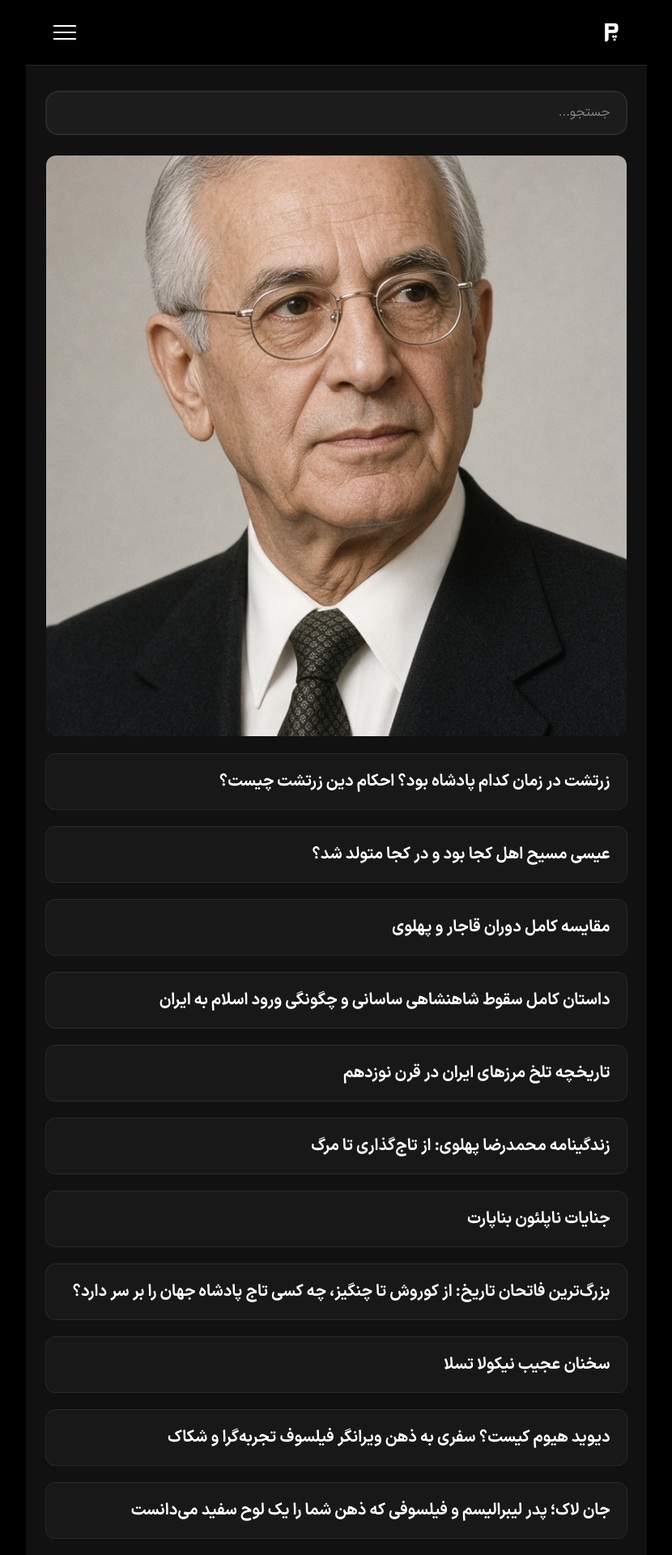
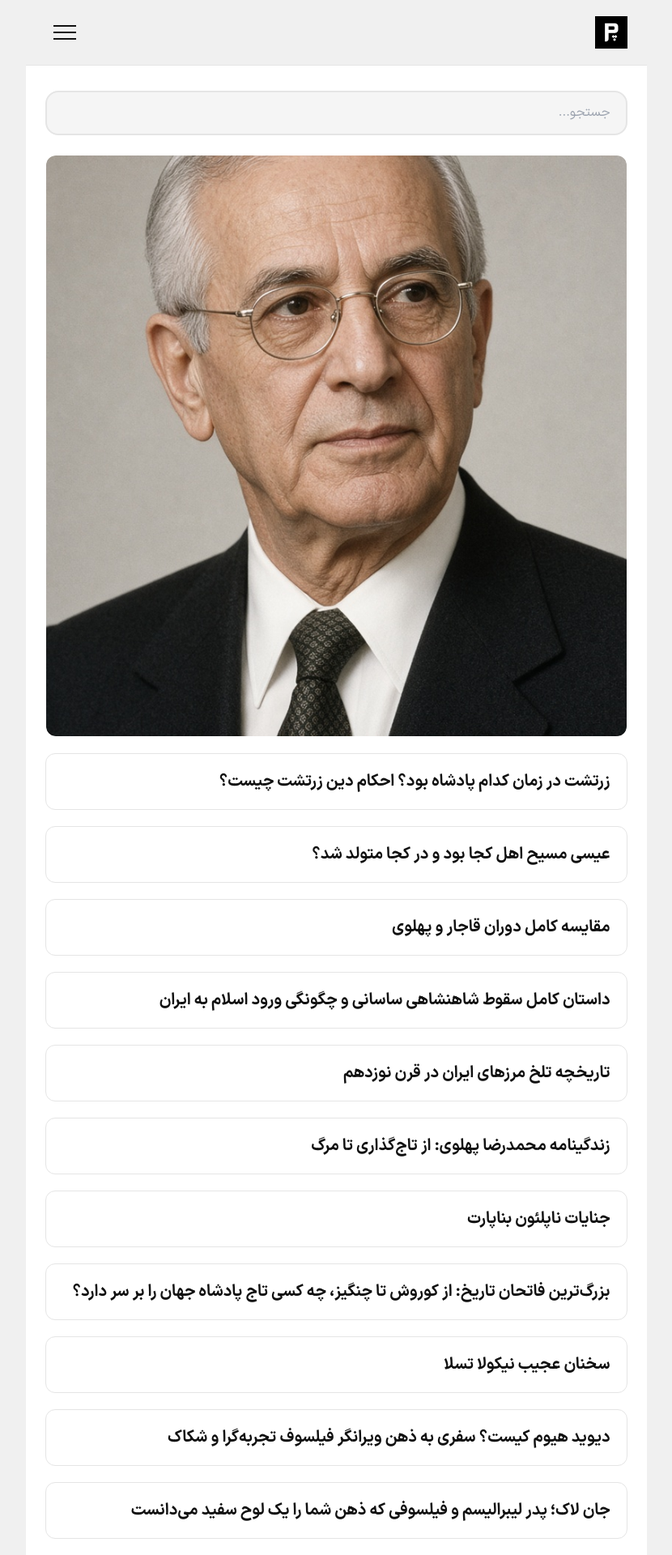
Before and after one commit to darkblog/darkblog.github.io, a Jekyll site: the page built from test.html, in a window 1280 px wide. Shown: the top 1920 px of the page at 81% size, without its empty margins (225-1055 px from the left). Built offline with Jekyll 4.4.1, drawn with Linux system fonts in a browser that asks for light colours.

Commit message:
Update test.html

```diff
--- a/test.html
+++ b/test.html
@@ -21,8 +21,8 @@ layout: null
   {%- endunless -%}
   <link rel="preload" href="{{ hero_img | escape }}" as="image" fetchpriority="high">
 {%- endif -%}
-<meta name="color-scheme" content="dark">
-<meta name="theme-color" content="#000000">
+<meta name="color-scheme" content="light">
+<meta name="theme-color" content="#ffffff">
 <script type="application/ld+json">
 {
   "@context": "https://schema.org",
@@ -67,7 +67,7 @@ layout: null
 <style>
 *, *::before, *::after { box-sizing: border-box; margin: 0; padding: 0; }
 [hidden] { display: none !important; }
-:root { --max-w: 767px; --header-h: 5rem; --pad-x: clamp(1rem, 3vw, 1.5rem); --pad-inline: max(var(--pad-x), env(safe-area-inset-right, 0px)) max(var(--pad-x), env(safe-area-inset-left, 0px)); --pad-inline-lg: max(clamp(1rem, 3vw, 2rem), env(safe-area-inset-right, 0px)) max(clamp(1rem, 3vw, 2rem), env(safe-area-inset-left, 0px)); --bg-page: #000; --bg-shell: #111; --bg-card: #181818; --bg-elev: #1c1c1c; --border: #2a2a2a; --text: #fff; --text-body: #f0ece6; --text-muted: #a8a29c; --text-dim: #8a8580; --accent: #2dd4bf; --accent-bg: rgba(45, 212, 191, .12); --r-md: .75rem; --r-lg: 1rem; --dur: .25s; color-scheme: dark; }
+:root { --max-w: 767px; --header-h: 5rem; --pad-x: clamp(1rem, 3vw, 1.5rem); --pad-inline: max(var(--pad-x), env(safe-area-inset-right, 0px)) max(var(--pad-x), env(safe-area-inset-left, 0px)); --pad-inline-lg: max(clamp(1rem, 3vw, 2rem), env(safe-area-inset-right, 0px)) max(clamp(1rem, 3vw, 2rem), env(safe-area-inset-left, 0px)); --bg-page: #f0f0f0; --bg-shell: #fff; --bg-card: #fff; --bg-elev: #f5f5f5; --border: #e5e5e5; --text: #111; --text-body: #1f2937; --text-muted: #6b7280; --text-dim: #9ca3af; --accent: #0d9488; --accent-bg: rgba(13, 148, 136, .1); --r-md: .75rem; --r-lg: 1rem; --dur: .25s; color-scheme: light; }
 @font-face { font-family: 'vazir'; src: url('https://www.pasgah.org/blog.woff2') format('woff2'); font-weight: 100 900; font-display: swap; }
 html { scroll-padding-top: calc(var(--header-h) + 1rem); }
 body { font: 400 1.125rem/1.6 'vazir', system-ui, -apple-system, 'Segoe UI', sans-serif; background-color: var(--bg-page); color: var(--text); min-height: 100vh; min-height: 100dvh; display: flex; flex-direction: column; align-items: center; overflow-wrap: break-word; }
@@ -110,7 +110,7 @@ body, .site-header, .mobile-nav { background-color: var(--bg-page); }
 .mobile-nav, .mobile-nav-overlay { visibility: hidden; }
 .hamburger, .posts-list li:first-child, .post-card-image, .posts-list li:first-child a { padding: 0; }
 .live-search-input, .live-search-input::-webkit-search-cancel-button, .live-search-input::-webkit-search-decoration { -webkit-appearance: none; appearance: none; }
-.skip-link { inset-inline-start: 1rem; inset-block-start: 1rem; padding: .75rem 1.25rem; background-color: var(--accent); color: #000; transform: translateY(-200%); transition: transform var(--dur); z-index: 100; }
+.skip-link { inset-inline-start: 1rem; inset-block-start: 1rem; padding: .75rem 1.25rem; background-color: var(--accent); color: #fff; transform: translateY(-200%); transition: transform var(--dur); z-index: 100; }
 .skip-link:focus { transform: translateY(0); }
 .site-header { inset-block-start: 0; inset-inline: 0; z-index: 50; border-block-end: 1px solid var(--border); max-width: var(--max-w); }
 .header-inner { height: var(--header-h); justify-content: space-between; padding-inline: var(--pad-inline); }
@@ -120,13 +120,13 @@ body, .site-header, .mobile-nav { background-color: var(--bg-page); }
 #menu-toggle:checked ~ .site-header .hamburger__bar:nth-child(1) { transform: translateY(.5rem) rotate(45deg); }
 #menu-toggle:checked ~ .site-header .hamburger__bar:nth-child(2) { opacity: 0; }
 #menu-toggle:checked ~ .site-header .hamburger__bar:nth-child(3) { transform: translateY(-.5rem) rotate(-45deg); }
-.mobile-nav-overlay { inset: 0; background-color: rgba(0, 0, 0, .6); z-index: 48; opacity: 0; transition: opacity var(--dur), visibility 0s var(--dur); }
+.mobile-nav-overlay { inset: 0; background-color: rgba(0, 0, 0, .5); z-index: 48; opacity: 0; transition: opacity var(--dur), visibility 0s var(--dur); }
 #menu-toggle:checked ~ .mobile-nav-overlay { opacity: 1; visibility: visible; transition: opacity var(--dur), visibility 0s; }
 .mobile-nav { inset-block: 0; inset-inline-start: max(0px, calc((100% - var(--max-w)) / 2)); width: min(300px, 80vw); padding-block: calc(var(--header-h) + 1.75rem) max(2rem, env(safe-area-inset-bottom, 0px)); padding-inline: var(--pad-inline-lg); z-index: 49; transform: translateX(100%); transition: transform var(--dur), visibility 0s var(--dur); }
 #menu-toggle:checked ~ .mobile-nav { transform: translateX(0); visibility: visible; transition: transform var(--dur), visibility 0s; }
 html:has(#menu-toggle:checked), html.nav-open { overflow: hidden; }
 .mobile-nav ul { gap: 1.75rem; }
-.mobile-nav a { padding: .75rem 0; border-block-end: 1px solid rgba(255, 255, 255, .05); }
+.mobile-nav a { padding: .75rem 0; border-block-end: 1px solid rgba(0, 0, 0, .06); }
 .live-search-wrapper { margin-block-end: 1.5rem; }
 .live-search-input { padding-block: .8rem; padding-inline: 1.2rem 3.5rem; font: inherit; font-size: 1rem; border: 2px solid var(--border); }
 .live-search-input:focus { border-color: var(--accent); }
@@ -137,7 +137,7 @@ html:has(#menu-toggle:checked), html.nav-open { overflow: hidden; }
 .live-search-results li { border-block-end: 1px solid var(--border); }
 .live-search-results li:last-child { border-block-end: none; }
 .live-search-results a { font-size: .95rem; padding: .8rem 1.2rem; transition: color var(--dur), background-color var(--dur); }
-.live-search-results a:hover, .live-search-results a:focus-visible { color: var(--accent); background-color: rgba(255, 255, 255, .03); }
+.live-search-results a:hover, .live-search-results a:focus-visible { color: var(--accent); background-color: rgba(0, 0, 0, .03); }
 .live-search-results li[aria-selected="true"] a { color: var(--accent); background-color: var(--accent-bg); }
 .live-search-results .no-result { padding: 1rem 1.2rem; text-align: center; }
 .live-search-results .more-result a { font-size: .9rem; }
```
